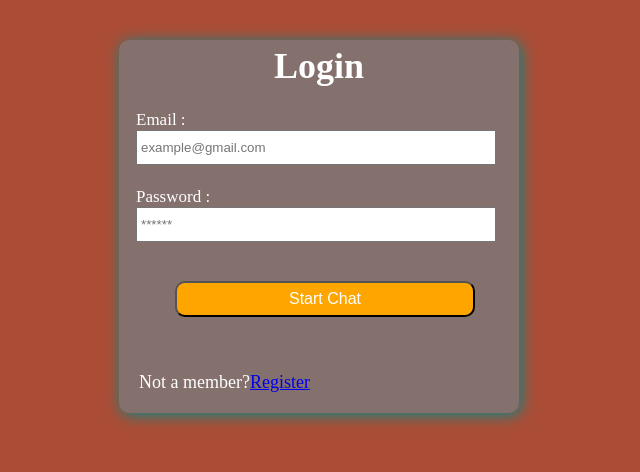
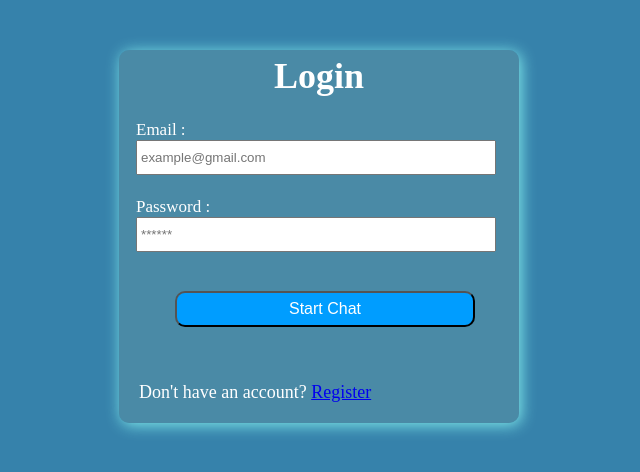
Before and after one commit to Abiii-Khan/react, a React (Create React App) app in the folder chat/: page /Login in a window 1280 px wide. Shown: the top 472 px of the page, without its empty margins (321-961 px from the left). Built offline with nearby package versions, Linux system fonts and the light colour scheme.

Commit message:
feat: authentication

```diff
--- /dev/null
+++ b/chat/router-tutorial/package.json
@@ -0,0 +1,5 @@
+{
+  "name": "router-tutorial",
+  "version": "0.1.0",
+  "private": true
+}
--- a/chat/src/App.js
+++ b/chat/src/App.js
@@ -1,17 +1,31 @@
-import React, { useState } from "react";
+import React from "react";
+import { BrowserRouter, Routes, Route } from "react-router-dom";
 import Login from "./user-info/Login";
 import Register from "./user-info/Registration";
+import app from "./firebase";
+import Profile from "./user-info/Profile";
 
 const App = () => {
-  const [isLogin, setIsLogin] = useState(true);
-
-  function pageHandler(flag){
-    setIsLogin(flag);
-  }
-  return <>{isLogin ? <Login  isLogin={pageHandler}/> : <Register isRegister={pageHandler}/>}</>;
-  // return (
-    // <Register />
-  // )/
+  return (
+    <>
+      <BrowserRouter>
+        <Routes>
+          <Route path="/" element={<App />} />
+          <Route path="Login" element={<Login />} />
+          <Route path="Register" element={<Register />} />
+          <Route path="Profile" element={<Profile />} />
+          <Route
+            path="*"
+            element={
+              <main style={{ padding: "1rem" }}>
+                <p>There is nothing here!</p>
+              </main>
+            }
+          />
+        </Routes>
+      </BrowserRouter>
+    </>
+  );
 };
 
 export default App;
--- /dev/null
+++ b/chat/src/firebase.js
@@ -0,0 +1,13 @@
+import {initializeApp} from "firebase/app";
+import "firebase/auth";
+
+const app = initializeApp({
+  apiKey: "AIzaSyCdx0Xktx6HJxvdCNgeA_R-sUJ3iWxTfRg",
+  authDomain: "test-chat-274e3.firebaseapp.com",
+  databaseURL: "https://test-chat-274e3-default-rtdb.firebaseio.com",
+  projectId: "test-chat-274e3",
+  storageBucket: "test-chat-274e3.appspot.com",
+  messagingSenderId: "207101266203",
+  appId: "1:207101266203:web:c4c90275b3baa38d1c6bbe"
+})
+export default app;
--- a/chat/src/index.css
+++ b/chat/src/index.css
@@ -5,21 +5,12 @@
 }
 body
 {
-  background-color: rgb(171, 77, 54);
+  background-color: rgb(54, 130, 171);
 }
-/* body
-{
-  background-image: url(https://cdn.pixabay.com/photo/2016/02/23/07/37/wall-1217083__340.jpg);
-  width: 100%;
-  height: 700px;
-  background-repeat: no-repeat;
-  background-size: 100% 100%;
-  /* background-size: cover;
-}  */
 .main
 {
   width: 400px;
-  margin: 40px auto 50px auto;
+  margin: 50px auto 50px auto;
 }
 .form
 {
@@ -27,7 +18,7 @@ body
   width: 100%;
   font-size: 18px;
   border-radius: 10px;
-  box-shadow: 2px 2px 15px darkcyan;
+  box-shadow: 2px 2px 15px rgb(128, 235, 235);
   color: #fff;
 }
 h1
@@ -67,13 +58,13 @@ label
 }
 button
 {
-  width: 300px;
+  width: 100%;
   margin: 6%;
   margin-left: 13%;
   padding: 7px;
   font-size: 16px;
   border-radius: 10px;
-  background-color: orange;
+  background-color: rgb(0, 157, 255);
   color: #fff;
 }
 #account
--- a/chat/src/reportWebVitals.js
+++ b/chat/src/reportWebVitals.js
@@ -1,6 +1,6 @@
 const reportWebVitals = onPerfEntry => {
   if (onPerfEntry && onPerfEntry instanceof Function) {
-    import('web-vitals').then(({ getCLS, getFID, getFCP, getLCP, getTTFB }) => {
+    import("web-vitals").then(({ getCLS, getFID, getFCP, getLCP, getTTFB }) => {
       getCLS(onPerfEntry);
       getFID(onPerfEntry);
       getFCP(onPerfEntry);
--- a/chat/src/user-info/Login.jsx
+++ b/chat/src/user-info/Login.jsx
@@ -1,25 +1,42 @@
-import React, {useState, useEffect}  from "react";
+import { Link } from "react-router-dom";
+import React, { useState, useEffect } from "react";
+import { getAuth, signInWithEmailAndPassword } from "firebase/auth";
 
-const Login = ({isLogin}) => {
-    const initialValues = {email: "",password: ""};
+const Login = (props) => {
+  const initialValues = { email: "", password: "" };
   const [formValues, setFormValues] = useState(initialValues);
   const [formErrors, setFormErrors] = useState({});
+  const [user, setUser] = useState({});
   const [isSubmit, setIsSubmit] = useState(false);
 
-   const handleChange=(e)=>{
-    const {name , value} = e.target;
-    setFormValues({...formValues , [name] : value});
-   }
+  const handleChange = (e) => {
+    const { name, value } = e.target;
+    setFormValues({ ...formValues, [name]: value });
+  };
 
   const handleSubmit = (e) => {
     e.preventDefault();
     setFormErrors(validate(formValues));
     setIsSubmit(true);
+
+    const auth = getAuth();
+    signInWithEmailAndPassword(auth, formValues.email, formValues.password)
+      .then((userCredential) => {
+        const user = userCredential.user;
+        setUser(user);
+      })
+      .catch((error) => {
+        // console.log('vivz===>',error)
+        // const errorCode = error.code;
+        // const errorMessage = error.message;
+        alert(error);
+      });
   };
 
   useEffect(() => {
     // console.log(formErrors);
     if (Object.keys(formErrors).length === 0 && isSubmit) {
+
     }
   }, [formErrors]);
 
@@ -34,8 +51,8 @@ const Login = ({isLogin}) => {
     }
     if (!values.password) {
       errors.password = "Password is required";
-    } else if (values.password.length < 4) {
-      errors.password = "Password must be more than 4 characters";
+    } else if (values.password.length < 6) {
+      errors.password = "Password must be more than 6 characters";
     } else if (values.password.length > 10) {
       errors.password = "Password cannot exceed more than 10 characters";
     }
@@ -43,26 +60,56 @@ const Login = ({isLogin}) => {
   };
 
   return (
-        <div className="main">
-            <div className="form">
+    <div className="main ">
+      <div className="form bg-img">
         <h1>Login</h1>
         <form className="text" onSubmit={handleSubmit}>
-                    <label htmlFor="name">Email :</label><br/>
-                    <input type="text" className="it" name="email" placeholder="example@gmail.com" value={formValues.email} onChange={handleChange}/><br/>
-                    <p className="err">{formErrors.email}</p><br/>
+          <label htmlFor="name">Email :</label>
+          <br />
+          <input
+            type="text"
+            className="it"
+            name="email"
+            placeholder="example@gmail.com"
+            value={formValues.email}
+            onChange={handleChange} />
+          <br />
+          <p className="err">{formErrors.email}</p>
+          <br />
 
-                    <label htmlFor="password">Password :</label><br/>
-                    <input type="password" className="it" name="password" placeholder="******" value={formValues.password} onChange={handleChange}/><br/>
-                    <p className="err">{formErrors.password}</p><br/>
+          <label htmlFor="password">Password :</label>
+          <br />
+          <input
+            type="password"
+            className="it"
+            name="password"
+            placeholder="******"
+            value={formValues.password}
+            onChange={handleChange}
+          />
+          <br />
+          <p className="err">{formErrors.password}</p>
+          <br />
 
-                    <button type="submit" id="button" className="btn">Start Chat</button><br/>
+          <button type="submit" id="button" className="btn">
+            {" "}
+            <Link
+              to={`/Profile/${JSON.stringify(user)}`}
+              style={{ textDecoration: "none", color: "white" }}
+            >
+              {" "}
+              Start Chat
+            </Link>
+          </button>
+          <br />
         </form>
-                <p id="account"> Not a member?
-                    <a href="#" onClick={() => isLogin(false)}>Register </a>
+        <p id="account">
+          {" "}
+          Don't have an account? <Link to="/Register">Register</Link>{" "}
         </p>
       </div>
     </div>
-    )
-}
+  );
+};
 
 export default Login;
--- /dev/null
+++ b/chat/src/user-info/Profile.jsx
@@ -0,0 +1,11 @@
+import React from "react";
+
+const Profile = () => {
+  return (
+    <h1>
+      {/* {JSON.stringify('formValues')} */}
+    </h1>
+  )
+}
+
+export default Profile;
--- a/chat/src/user-info/Registration.jsx
+++ b/chat/src/user-info/Registration.jsx
@@ -1,6 +1,8 @@
+import { Outlet, Link } from "react-router-dom";
 import React, { useState, useEffect } from "react";
+import { getAuth, createUserWithEmailAndPassword } from "firebase/auth";
 
-const Register = ({isRegister}) => {
+const Register = () => {
   const initialValues = {username: "", email: "",password: ""};
   const [formValues, setFormValues] = useState(initialValues);
   const [formErrors, setFormErrors] = useState({});
@@ -16,17 +18,17 @@ const Register = ({isRegister}) => {
     setFormErrors(validate(formValues));
     setIsSubmit(true);
 
-    let result = await fetch("https://test-chat-274e3-default-rtdb.firebaseio.com/chatform.json", {
-      method:"POST",
-      body:JSON.stringify(formValues),
-      headers : {
-        "content-type":"application/json",
-        "accept": "application/json"
-      }
 
+    const auth = getAuth();
+    createUserWithEmailAndPassword(auth,formValues.email,formValues.password)
+      .then((userCredential) => {
+        alert("user created with email ",userCredential.user.email)
+        console.log(userCredential)
       })
-    result = await result.json();
-    console.log(result);
+      .catch((error) => {
+        alert(error)
+      // console.log(error)
+      });
   };
 
   useEffect(() => {
@@ -69,8 +71,8 @@ const Register = ({isRegister}) => {
           <input type="email" className="it" value={formValues.email} onChange={handleChange} name="email" placeholder="example@gmail.com" /><br/>
           <p className="err">{formErrors.email}</p><br/>
 
-                    <label className="mobile">Mobile no. :</label><br/>
-                    <input type="number" className="it no-arrow" name="mobile" pattern="[0-9]{4}-[0-9]{7}" placeholder="0123-4567891"/><br/><br/>
+          <label htmlFor="mobile">Mobile no. :</label><br/>
+          <input type="number" className="it no-arrow" name="mobile" pattern="[0-9]{4}-[0-9]{7}" placeholder="01234567891"/><br/><br/>
 
           <label htmlFor="pass">Password :</label><br/>
           <input type="password" className="it" name="password" value={formValues.password} onChange={handleChange} placeholder="password" /><br/>
@@ -78,10 +80,9 @@ const Register = ({isRegister}) => {
 
           <button type="submit" id="button">Register</button><br/>
         </form>
-                <p id="account">Already have an account?
-                <a href="#" onClick={() => isRegister(true)}>Login </a>
-                </p>
+        <p id="account"> Already have an account? <Link to="/Login">Login</Link></p>
       </div>
+      <Outlet />
     </div>
   )
 }
```
Also changed, not shown: chat/package.json (+9 -1 lines), chat/src/index.js (+5 -5 lines), chat/src/setupTests.js (deleted, +0 -5 lines), chat/src/.eslintrc.json (added), 2 other files (tests, documents, lock files or other folders). Lines whose indentation alone changed are shown as unchanged.
